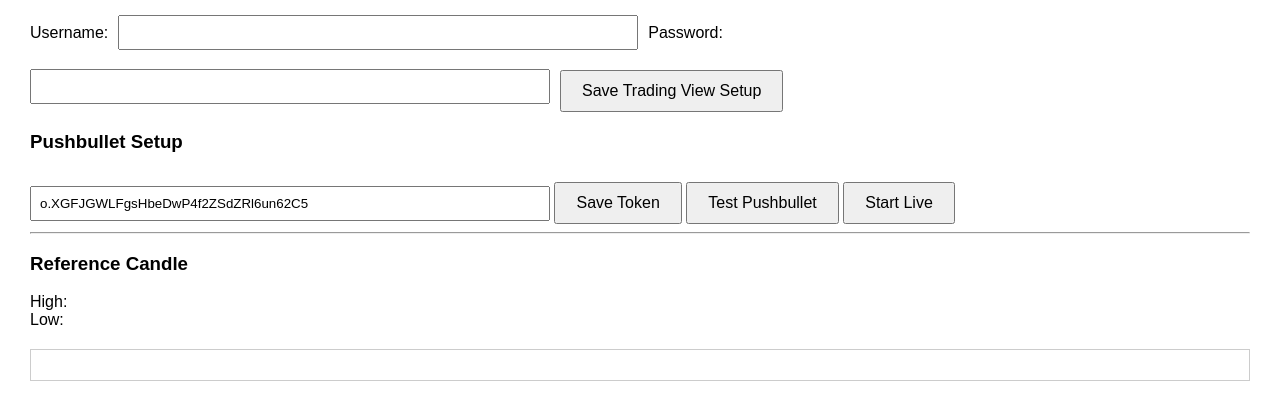
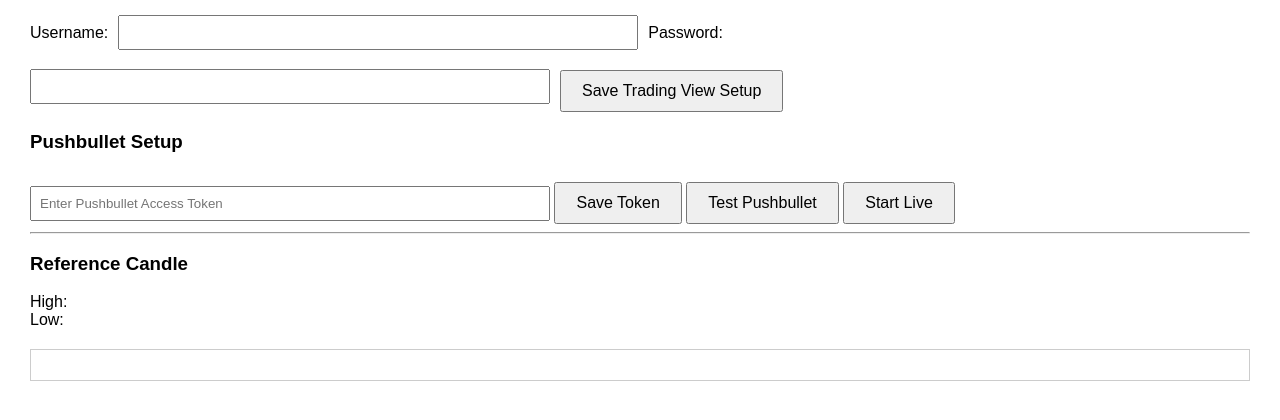
Before and after one commit to srk2115/day-high-low-alert, a Flask app: page / in a window 1280 px wide. Shown: the part 174-594 px from the top of the page. Run offline with Flask 3, Linux system fonts and the light colour scheme.

Commit message:
Updated to clear default values for token

```diff
--- a/templates/live.html
+++ b/templates/live.html
@@ -74,7 +74,6 @@
     <input
         type="text"
         id="pushbulletToken"
-        value = "o.XGFJGWLFgsHbeDwP4f2ZSdZRl6un62C5"
         placeholder="Enter Pushbullet Access Token">
 
     <button onclick="saveToken()">
--- a/templates/replay_candle.html
+++ b/templates/replay_candle.html
@@ -49,7 +49,6 @@
     <input
         type="text"
         id="pushbulletToken"
-        value = "o.XGFJGWLFgsHbeDwP4f2ZSdZRl6un62C5"
         placeholder="Enter Pushbullet Access Token">
 
     <button onclick="saveToken()">
```
